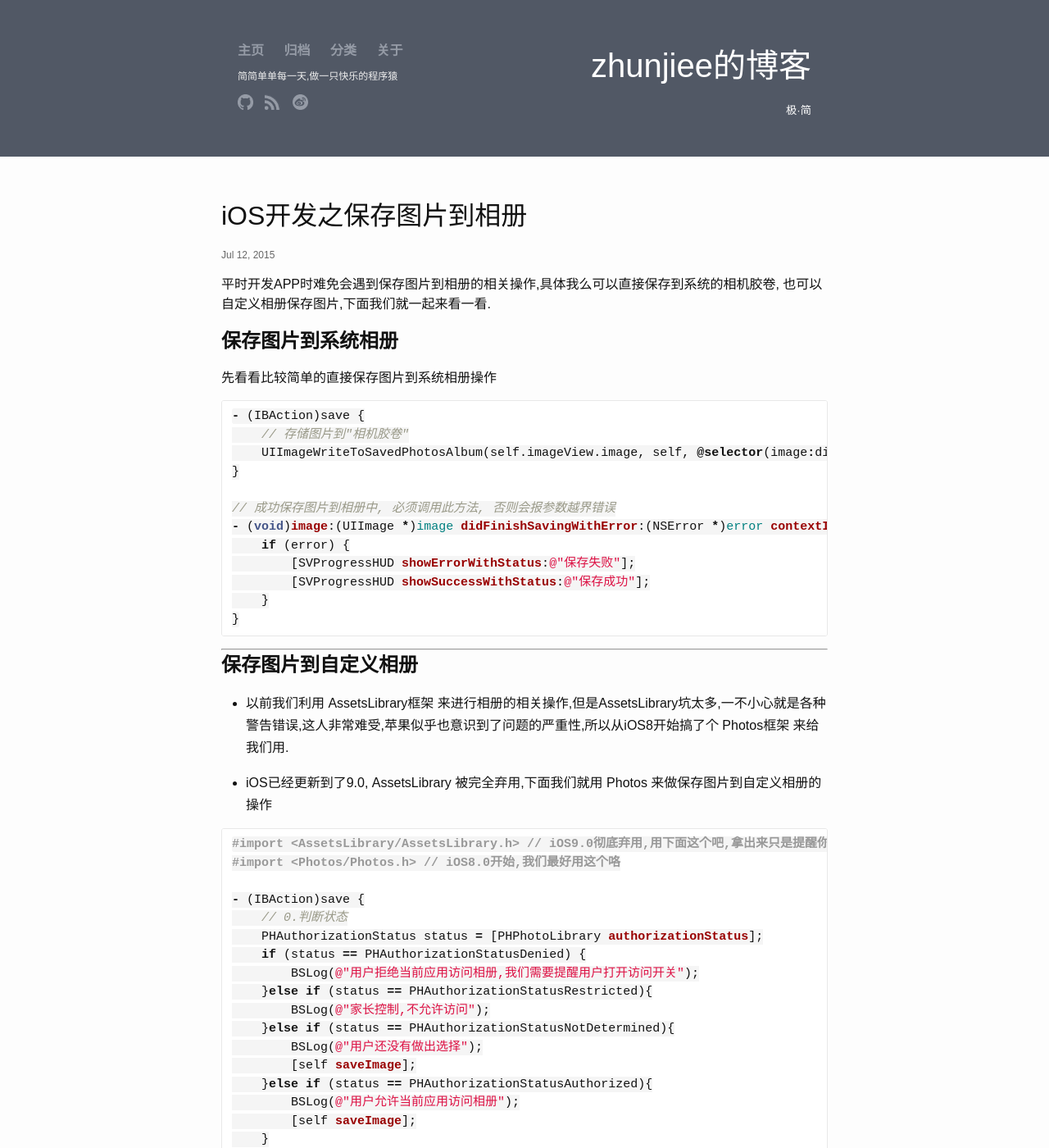
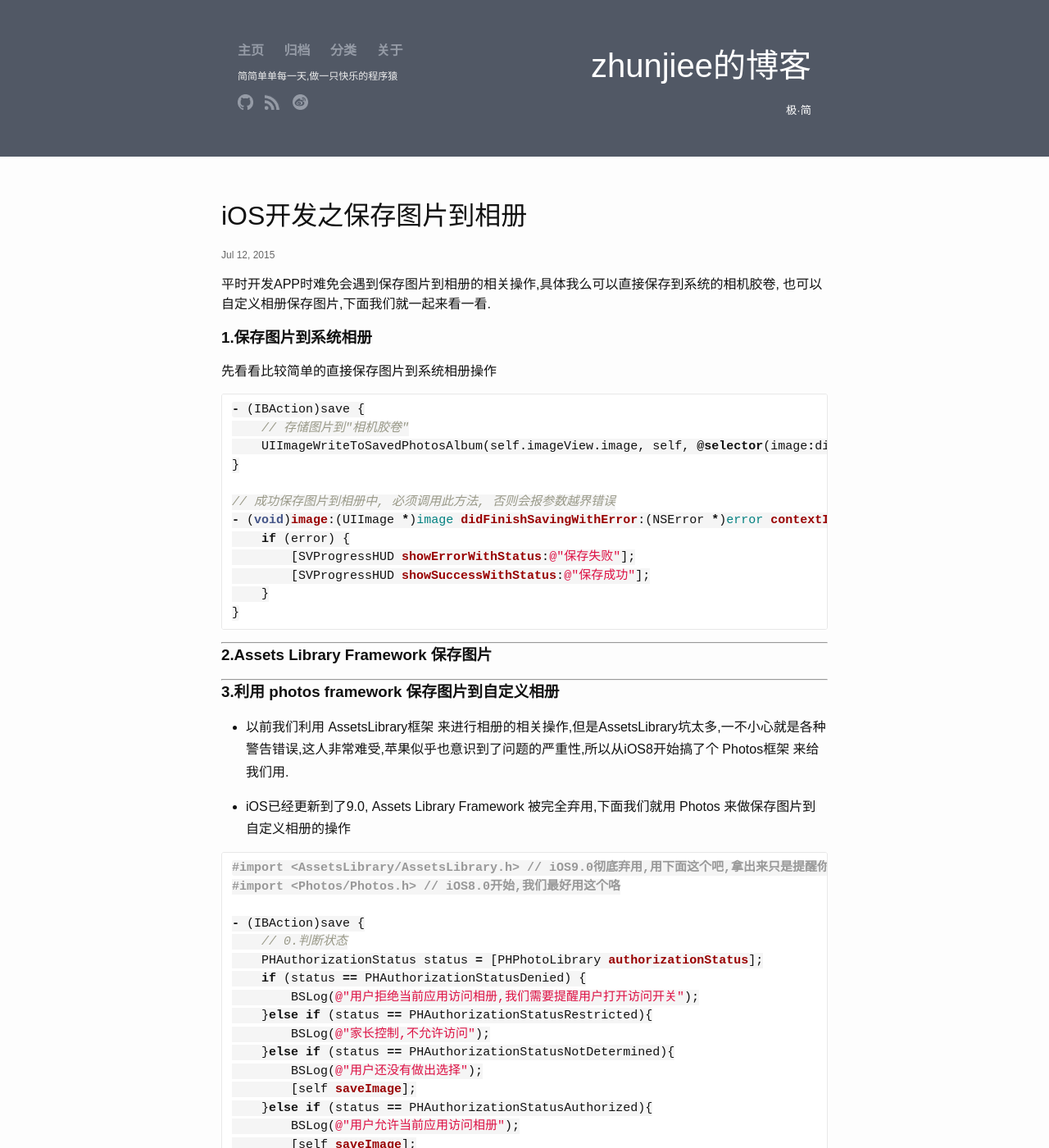
Before and after one commit to zhunjiee/zhunjiee.github.io, a Jekyll site: the page built from _posts/2015-07-11-iOS开发之保存图片到相册.md, in a window 1280 px wide and 1400 px high. Shown: the whole window at 82% size. Built offline with Jekyll 4.4.1, drawn with Linux system fonts in a browser that asks for light colours; Markdown is read by kramdown in place of the engine named in the settings; comment, search, counter and statistics services are not loaded.

Commit message:
no message

````diff
--- a/_posts/2015-07-11-iOS开发之保存图片到相册.md
+++ b/_posts/2015-07-11-iOS开发之保存图片到相册.md
@@ -9,7 +9,7 @@ categories: 实用技术
 平时开发APP时难免会遇到保存图片到相册的相关操作,具体我么可以直接保存到系统的相机胶卷,
 也可以自定义相册保存图片,下面我们就一起来看一看.
 
-##保存图片到系统相册
+###1.保存图片到系统相册
 先看看比较简单的直接保存图片到系统相册操作
 
 ```objc
@@ -28,10 +28,15 @@ categories: 实用技术
 ```
 ---
 
-##保存图片到自定义相册
+###2.Assets Library Framework 保存图片
+
+
+---
+
+###3.利用 photos framework 保存图片到自定义相册
 - 以前我们利用 AssetsLibrary框架 来进行相册的相关操作,但是AssetsLibrary坑太多,一不小心就是各种警告错误,这人非常难受,苹果似乎也意识到了问题的严重性,所以从iOS8开始搞了个 Photos框架 来给我们用.
 
-- iOS已经更新到了9.0, AssetsLibrary 被完全弃用,下面我们就用 Photos 来做保存图片到自定义相册的操作
+- iOS已经更新到了9.0, Assets Library Framework 被完全弃用,下面我们就用 Photos 来做保存图片到自定义相册的操作
 
 ```objc
 #import <AssetsLibrary/AssetsLibrary.h> // iOS9.0彻底弃用,用下面这个吧,拿出来只是提醒你一下
````
